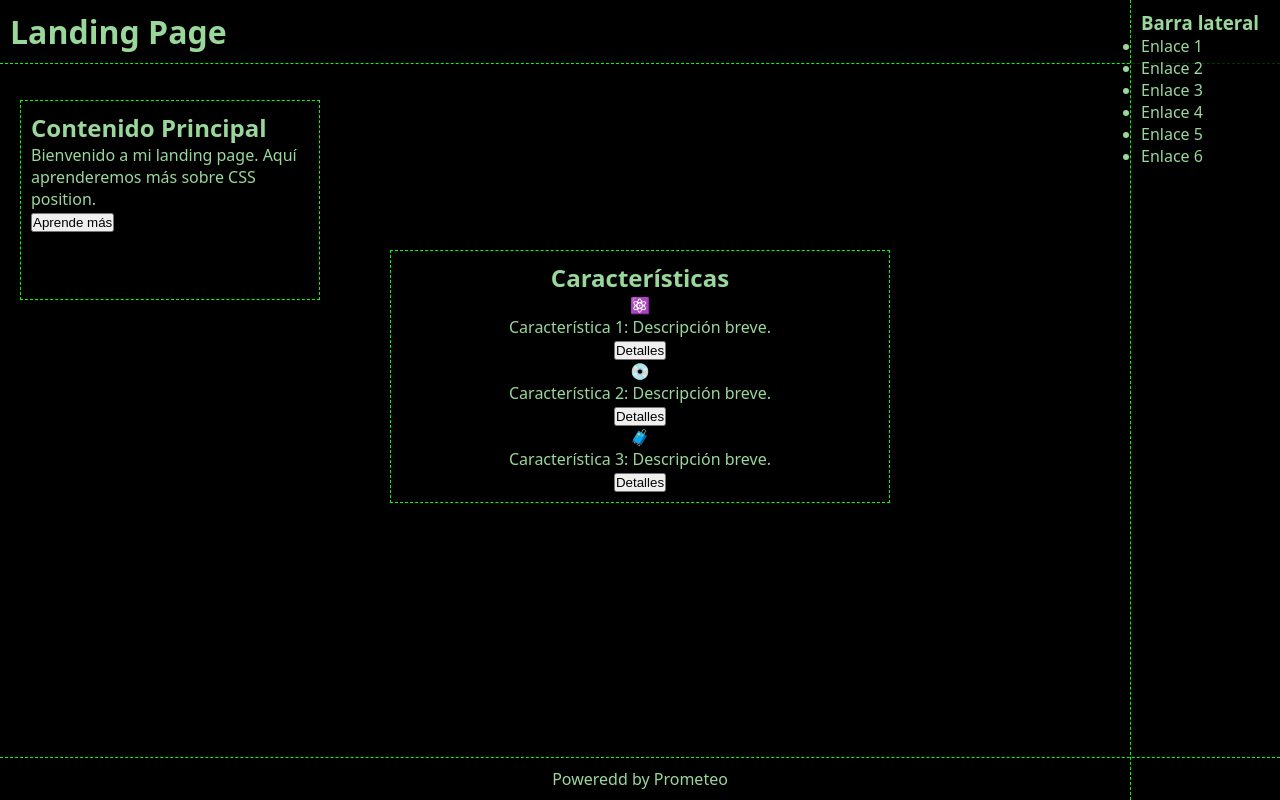
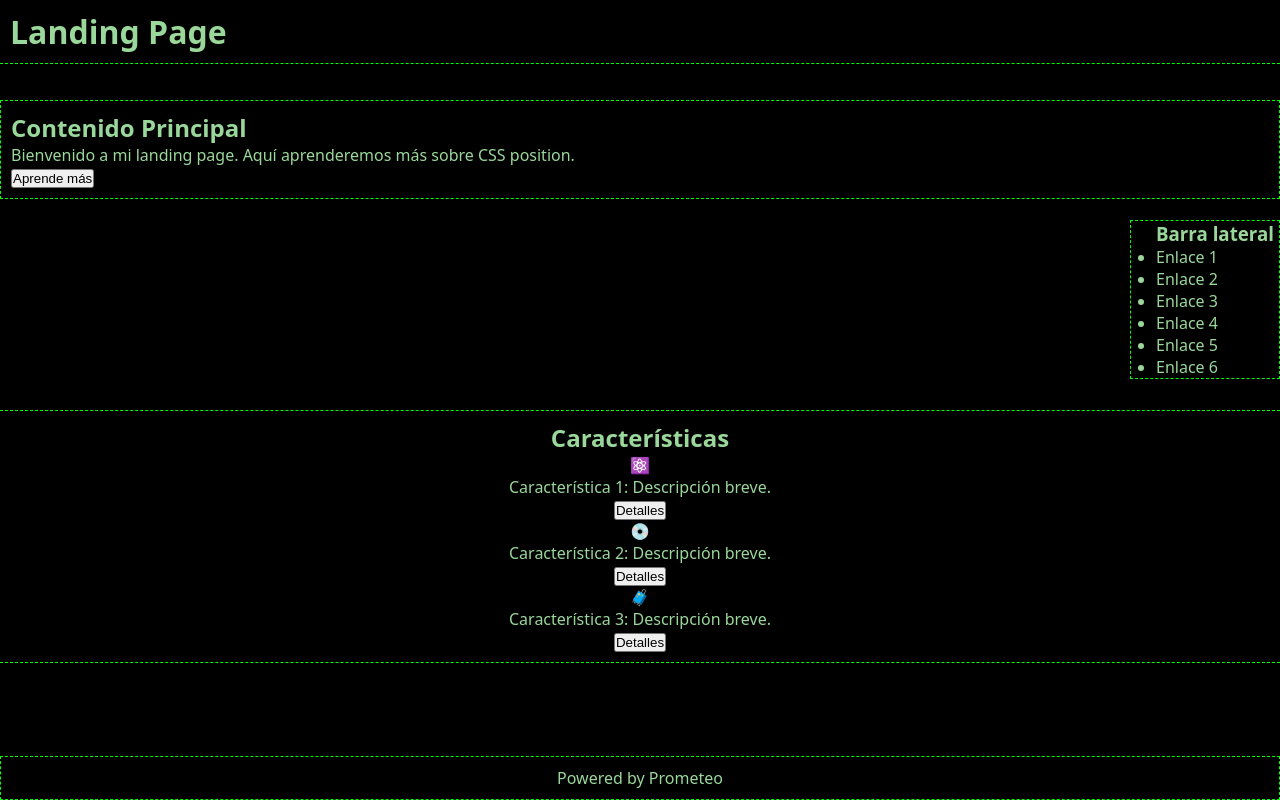
Before and after one commit to JKFullDev/entrega_posicionamiento, a plain HTML site: page index.html in a window 1280 px wide. Drawn offline with Linux system fonts and the light colour scheme.

Commit message:
ultimos cambios

```diff
--- a/index.html
+++ b/index.html
@@ -49,7 +49,7 @@
       </div>
     </section>
     <footer>
-      <p>Poweredd by Prometeo</p>
+      <p>Powered by Prometeo</p>
     </footer>
   </body>
 </html>
--- a/style.css
+++ b/style.css
@@ -15,10 +15,10 @@ body {
 
 /* Header */
 header {
-  position: fixed; /* Fijo en la parte superior */
+  position: sticky; /* Fijo en la parte superior */
   top: 0;
   width: 100%; /* Ocupa todo el ancho */
-  background-color: black;
+  background-color: solid black;
   padding: 10px;
   text-align: left;
   border-bottom: 1px dashed #00ff00; /* Línea verde en el borde inferior */
@@ -28,44 +28,42 @@ header {
 main {
   position: absolute;
   top: 100px; /* Espaciado desde el header */
-  left: 20px;
-  width: 300px;
+  width: 100%;
   border: 1px dashed #00ff00; /* Línea verde discontinua */
   padding: 10px;
-  height: 200px; /* Ajuste para que el bloque se vea bien */
 }
 
 /* Sidebar */
 .sidebar {
   position: fixed; /* Fijo al borde derecho */
-  top: 0;
   right: 0;
   width: 150px;
-  height: 100%; /* Ocupa toda la altura */
   background-color: rgba(0, 0, 0, 0.8); /* Fondo semitransparente */
-  border-left: 1px dashed #00ff00; /* Línea verde en el borde izquierdo */
-  padding: 10px;
-  text-align: left;
+  border: 1px dashed #00ff00; /* Línea verde en el borde izquierdo */
+  padding-left: 25px;
+  margin-top: 2rem;
 }
 
 /* Características */
 .features {
   position: absolute;
-  top: 250px; /* Posiciona más abajo */
-  left: 50%; /* Centrado horizontalmente */
-  transform: translateX(-50%); /* Ajuste para centrar */
-  width: 500px; /* Ancho específico */
-  border: 1px dashed #00ff00; /* Línea verde discontinua */
+  top: 250px;
+  border-top: 1px dashed #00ff00;
+  border-bottom: 1px dashed #00ff00;
   padding: 10px;
   text-align: center;
+  width: 100%;
+  margin-top: 10rem;
+  margin-bottom: 10rem
 }
 
 /* Footer */
 footer {
-  position: fixed; /* Fijo al fondo de la ventana */
+  position:absolute; /* Fijo al fondo de la ventana */
   bottom: 0;
   width: 100%; /* Ocupa todo el ancho */
   text-align: center; /* Centrado horizontalmente */
   padding: 10px;
-  border-top: 1px dashed #00ff00; /* Línea verde en el borde superior */
+  border: 1px dashed #00ff00; /* Línea verde en el borde superior */
+  margin-top:10rem;
 }
```
